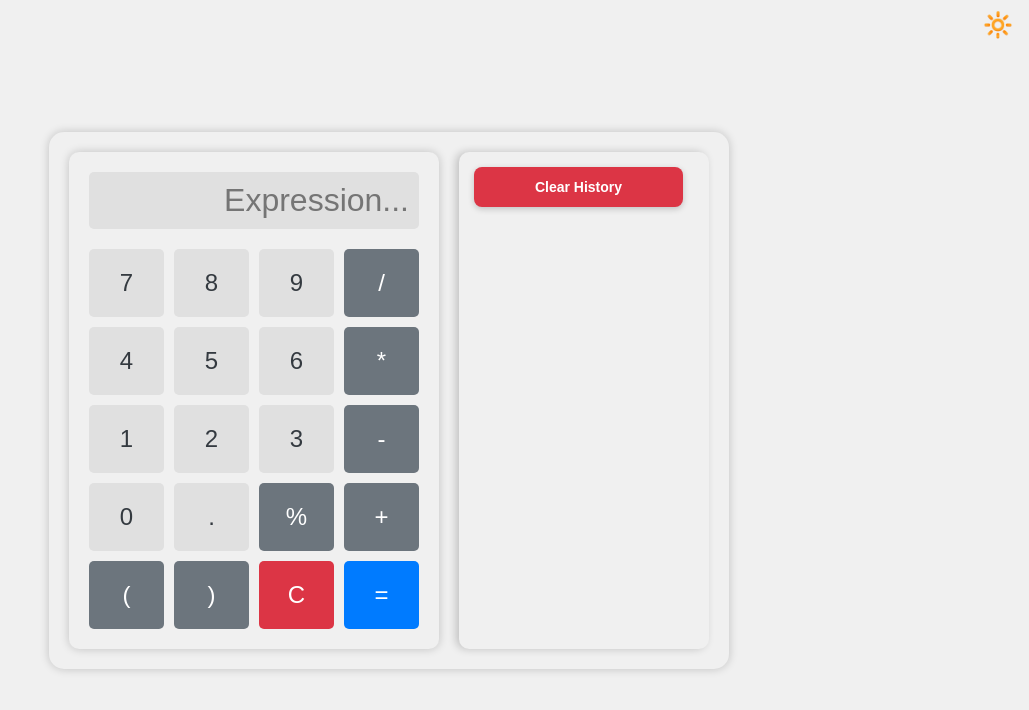
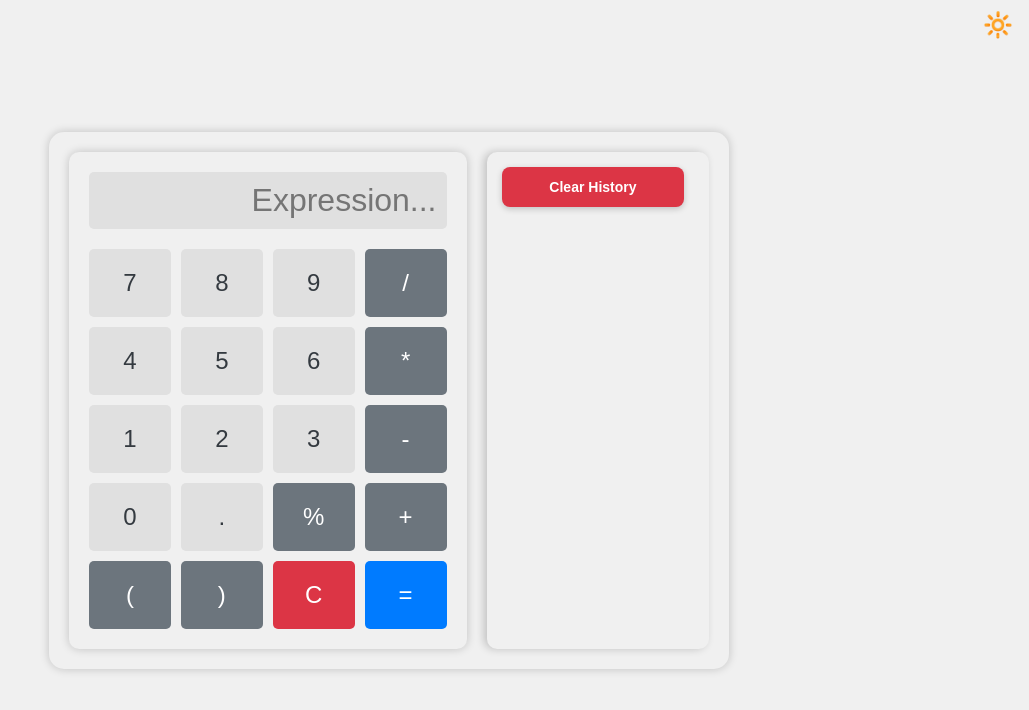
Before and after one commit to R-udren/calculator, a website: page index.html in a window 1280 px wide. Shown: the whole page, without its empty margins (251-1280 px from the left). Drawn offline with Linux system fonts and the light colour scheme.

Commit message:
Adjust layout proportions and refine calculation logic
Improved JavaScript calculation logic to ensure visual feedback and history updates only occur for valid results.

```diff
--- a/script.js
+++ b/script.js
@@ -122,6 +122,7 @@ function evaluateResult(result) {
         const evalResult = new Function(`return ${input}`)();
         result.value = evalResult;
 
+        if (evalResult.toString() !== input) {
             result.classList.remove('error-glow');
             result.classList.add('glow');
 
@@ -131,15 +132,16 @@ function evaluateResult(result) {
 
             prevEntries.push(evalResult);
             currentHistoryIndex = prevEntries.length - 1;
+            addToHistory(input, result.value);
+            isResult = true;
+        }
 
     } catch {
         result.value = ERROR_MESSAGE;
         result.classList.add('error-glow');
         currentHistoryIndex = prevEntries.length;
     }
-    addToHistory(input, result.value);
     result.focus();
-    isResult = true;
 }
 
 function appendValue(result, value) {
--- a/style.css
+++ b/style.css
@@ -240,9 +240,9 @@ body {
 }
 
 .calculator {
-    flex: 60%;
+    flex: 65%;
 }
 
 #history-section {
-    flex: 40%;
+    flex: 35%;
 }
```
Lines whose indentation alone changed are shown as unchanged.
